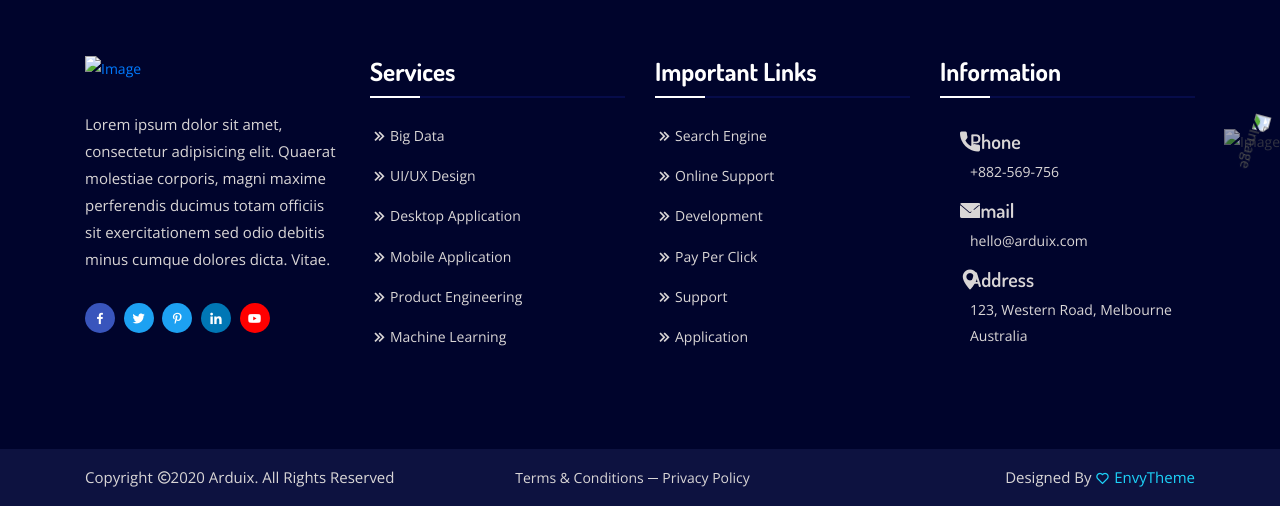
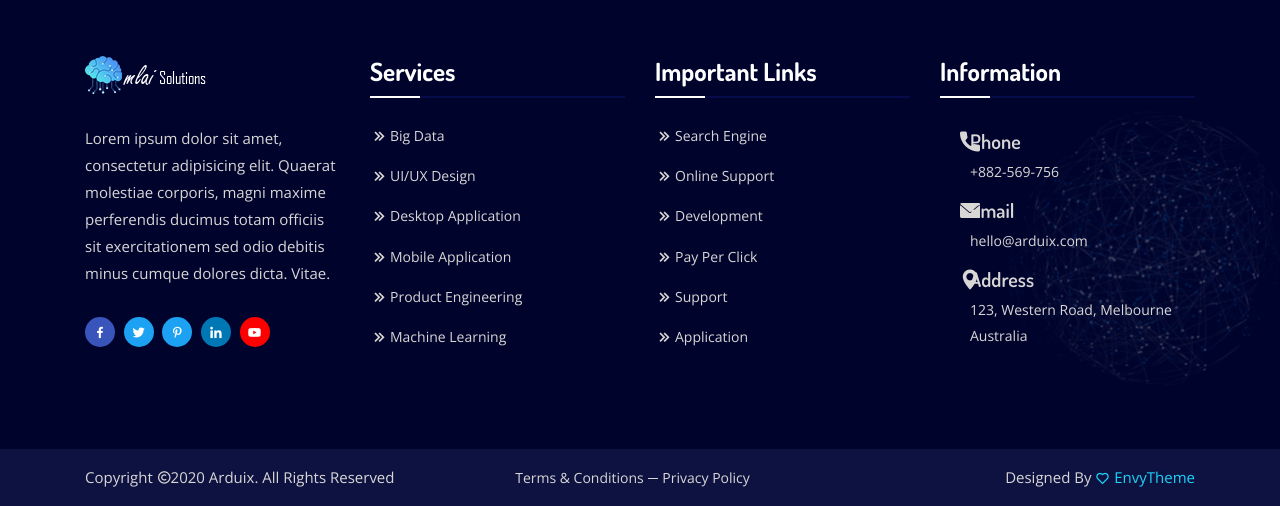
Before and after one commit to mlaisolutions/repo-website, a website: page coronavirus/index.html in a window 1280 px wide. Shown: the part 1442-1948 px from the top of the page. Drawn offline with nearby package versions, Linux system fonts and the light colour scheme; some packages are replaced by stand-ins of ours; no server answers; files whose address does not match are found by name.

Commit message:
fixed assets location

```diff
--- a/coronavirus/index.html
+++ b/coronavirus/index.html
@@ -32,7 +32,7 @@
 	<link rel="stylesheet" href="../assets/css/responsive.css">
 
 	<!-- Favicon -->
-	<link rel="icon" type="image/png" href="assets/img/favicon.png">
+	<link rel="icon" type="image/png" href="../assets/img/favicon.png">
 	<title>Arduix - AI & IT Startup HTML Template</title>
 	<link rel="shortcut icon" type="image/x-icon" href="docs/images/favicon.ico" />
 	<link rel="stylesheet" href="https://unpkg.com/leaflet@1.6.0/dist/leaflet.css"
@@ -85,7 +85,7 @@
 			<!-- Menu For Mobile Device -->
 			<div class="mobile-nav">
 				<a href="index.html" class="logo">
-					<img src="assets/img/white-logo.png" alt="Logo">
+					<img src="../assets/img/white-logo.png" alt="Logo">
 				</a>
 			</div>
 			<!-- Menu For Desktop Device -->
@@ -93,7 +93,7 @@
 				<nav class="navbar navbar-expand-md navbar-light">
 					<div class="container">
 						<a class="navbar-brand" href="index.html">
-							<img src="assets/img/white-logo.png" alt="Logo">
+							<img src="../assets/img/white-logo.png" alt="Logo">
 						</a>
 						<div class="collapse navbar-collapse mean-menu" id="navbarSupportedContent">
 							<ul class="navbar-nav m-auto">
@@ -215,7 +215,7 @@
 				<div class="col-lg-3 col-md-6">
 					<div class="single-widget">
 						<a href="index.html">
-							<img src="assets/img/white-logo.png" alt="Image">
+							<img src="../assets/img/white-logo.png" alt="Image">
 						</a>
 						<p>Lorem ipsum dolor sit amet, consectetur adipisicing elit. Quaerat molestiae corporis, magni
 							maxime perferendis ducimus totam officiis sit exercitationem sed odio debitis minus cumque
@@ -364,8 +364,8 @@
 			</div>
 		</div>
 		<div class="footer-shape">
-			<img src="assets/img/shape/footer-shape-one.png" alt="Image">
-			<img src="assets/img/shape/footer-shape-two.png" alt="Image">
+			<img src="../assets/img/shape/footer-shape-one.png" alt="Image">
+			<img src="../assets/img/shape/footer-shape-two.png" alt="Image">
 		</div>
 	</footer>
 	<!-- End Footer Top Area -->
```
